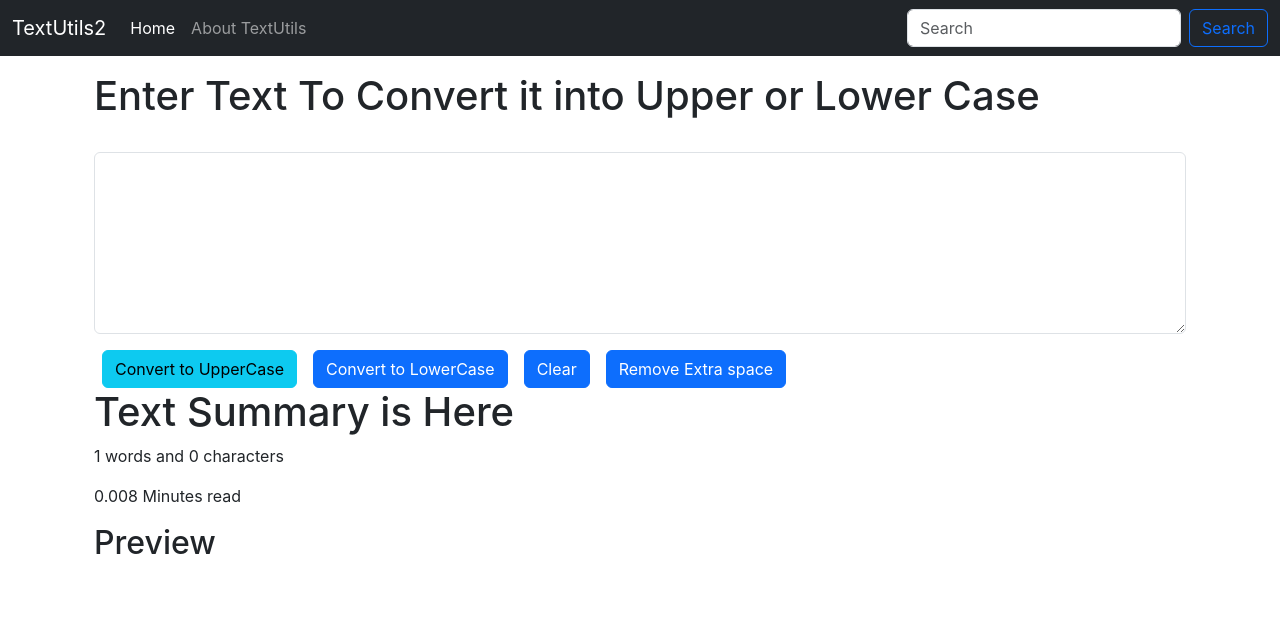
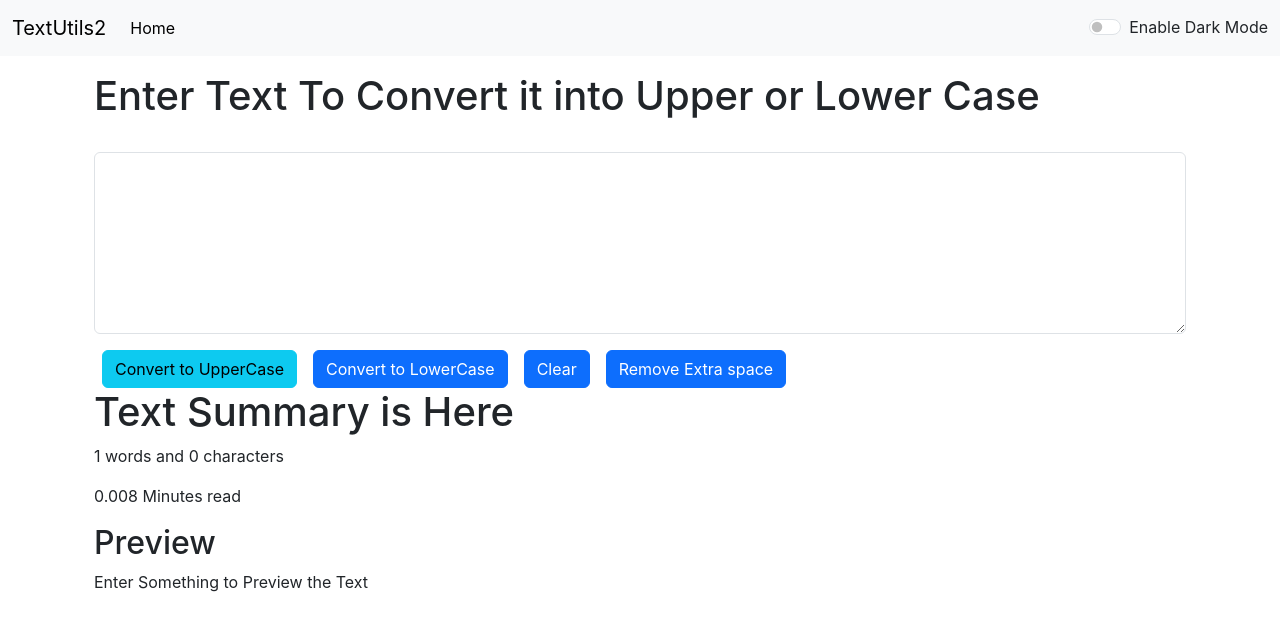
Before and after one commit to Mvinit2245/LearnReactJS, a React (Create React App) app in the folder textut/: page / in a window 1280 px wide. Shown: the top 630 px of the page. Built offline with nearby package versions, Linux system fonts and the light colour scheme.

Commit message:
React fourth2 commit

```diff
--- a/textut/src/App.js
+++ b/textut/src/App.js
@@ -2,13 +2,32 @@
 import './App.css';
 import Navbar from './components/Navbar';
 import TextForm from './components/TextForm';
+import React, { useState } from 'react';
 // import About from './components/About';
 
 function App() {
+
+
+
+  const [mode, setMode] = useState('light');
+
+  const toggleMode = () => {
+  if (mode === 'light') {
+    setMode('dark');
+    document.body.style.backgroundColor = '#042743';  // dark blue or black
+    document.body.style.color = 'white';
+  } else {
+    setMode('light');
+    document.body.style.backgroundColor = 'white';
+    document.body.style.color = 'black';
+  }
+};
   return (
 
     <>
-    <Navbar title="TextUtils2" aboutText="About TextUtils"/>
+    {/* <Navbar title="TextUtils2"  aboutText="About TextUtils"/> */}
+
+    <Navbar title="TextUtils2" toggleMode={toggleMode} mode={mode} />
      <div className="container my-3">
     <TextForm heading="Enter Text To Convert it into Upper or Lower Case"/>
 
--- a/textut/src/components/Navbar.js
+++ b/textut/src/components/Navbar.js
@@ -4,7 +4,7 @@
 
 export default function Navbar(props) {
   return (
-    <nav className="navbar navbar-expand-lg navbar-dark bg-dark">
+    <nav className={`navbar navbar-expand-lg navbar-${props.mode} bg-${props.mode}`}>
   <div className="container-fluid">
     <a className="navbar-brand" href="/">{props.title}</a>
     <button className="navbar-toggler" type="button" data-bs-toggle="collapse" data-bs-target="#navbarSupportedContent" aria-controls="navbarSupportedContent" aria-expanded="false" aria-label="Toggle navigation">
@@ -34,13 +34,25 @@
         </li> */}
 
       </ul>
-      <form className="d-flex" role="search">
+      {/* <form className="d-flex" role="search">
         <input className="form-control me-2" type="search" placeholder="Search" aria-label="Search"/>
         <button className="btn btn-outline-primary" type="submit">Search</button>
-      </form>
+      </form> */}
+
+                              <div className={`form-check form-switch text-${props.mode === 'light' ? 'dark' : 'light'}`}>
+                <input className="form-check-input"
+                      onClick={props.toggleMode}
+                      type="checkbox"
+                      role="switch"
+                      id="checkNativeSwitch" />
+                <label className="form-check-label" htmlFor="checkNativeSwitch">
+                  Enable {props.mode === 'light' ? 'Dark' : 'Light'} Mode
+                </label>
+              </div>
     </div>
   </div>
 </nav>
+
   )
 }
 
--- a/textut/src/components/TextForm.js
+++ b/textut/src/components/TextForm.js
@@ -37,10 +37,10 @@
 
   return (
     <>
-    <div className="container">
+    <div className="container" >
         <h1>{props.heading}</h1>
         <div className="mb-3">
-         <label for="myBox" className="form-label"></label>
+         <label htmlFor="myBox" className="form-label"></label>
          <textarea className="form-control" value={text} onChange={handleOnChange} id="exampleFormControlTextarea1" rows="7"></textarea>
 
       </div>
@@ -56,7 +56,7 @@
       <p>{text.split(" ").length} words and {text.length} characters</p>
       <p>{ 0.008 * text.split(" ").length}  Minutes read</p>
       <h2>Preview</h2>
-      <p>{text}</p>
+      <p>{text.length>0?text:"Enter Something to Preview the Text"}</p>
     </div>
     </>
   )
```
